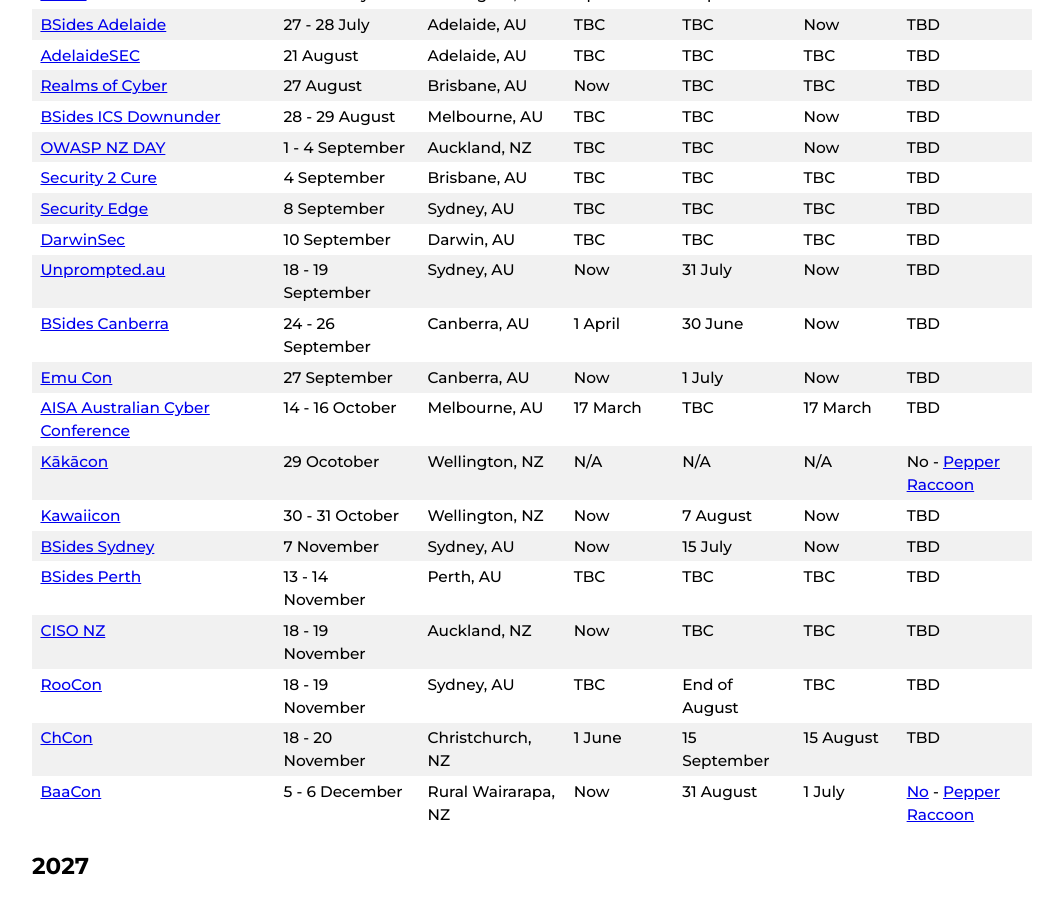
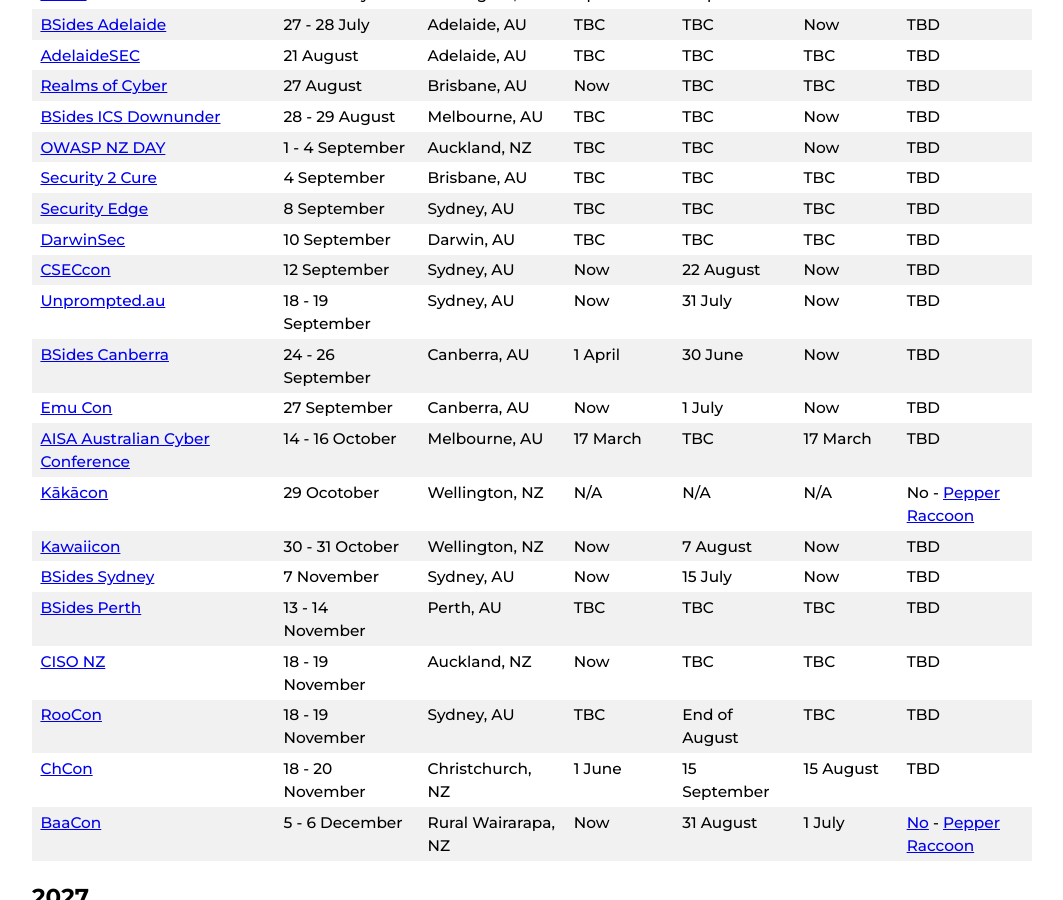
Before and after one commit to nzkarit/downundercons, a Jekyll site: the page built from index.markdown, in a window 1280 px wide and 900 px high, scrolled down 905 px. Shown: the whole window, without its empty margins (108-1171 px from the left). Built offline with Jekyll 4.4.1, drawn with Linux system fonts in a browser that asks for light colours; part of the change alters nothing that is shown.

Commit message:
Update index.markdown

```diff
--- a/index.markdown
+++ b/index.markdown
@@ -1,7 +1,7 @@
 ---
 layout: home
 title: Downunder Cons
-last_modified_at: 2026-08-04 09:28:00 +1200
+last_modified_at: 2026-08-14 11:19:00 +1200
 ---
 
 These are a list of hacker/infosec cons and meetups in the NZ and Aussie Area.
@@ -35,6 +35,7 @@ These are a list of hacker/infosec cons and meetups in the NZ and Aussie Area.
 | [Security 2 Cure](https://security2cure.com.au/) | 4 September | Brisbane, AU | TBC | TBC | TBC | TBD |
 | [Security Edge](https://adapt.com.au/events/security-edge/) | 8 September | Sydney, AU | TBC | TBC | TBC | TBD |
 | [DarwinSec](https://aisasecuritydays.com.au/darwinsec) | 10 September | Darwin, AU | TBC | TBC | TBC | TBD |
+| [CSECcon](https://cseccon.utscyber.org/) | 12 September | Sydney, AU | Now | 22 August | Now | TBD |
 | [Unprompted.au](https://www.unprompted.au/) | 18 - 19 September | Sydney, AU | Now | 31 July | Now | TBD |
 | [BSides Canberra](https://www.bsidesau.com.au/) | 24 - 26 September | Canberra, AU | 1 April | 30 June | Now | TBD |
 | [Emu Con](https://con.emu.team/) | 27 September | Canberra, AU | Now | 1 July | Now | TBD |
```
